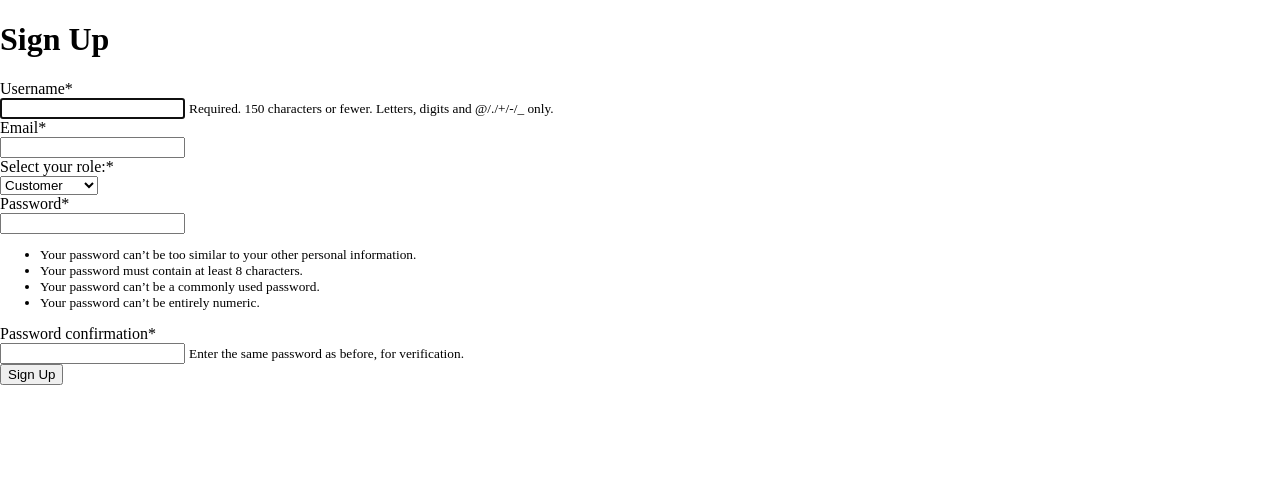
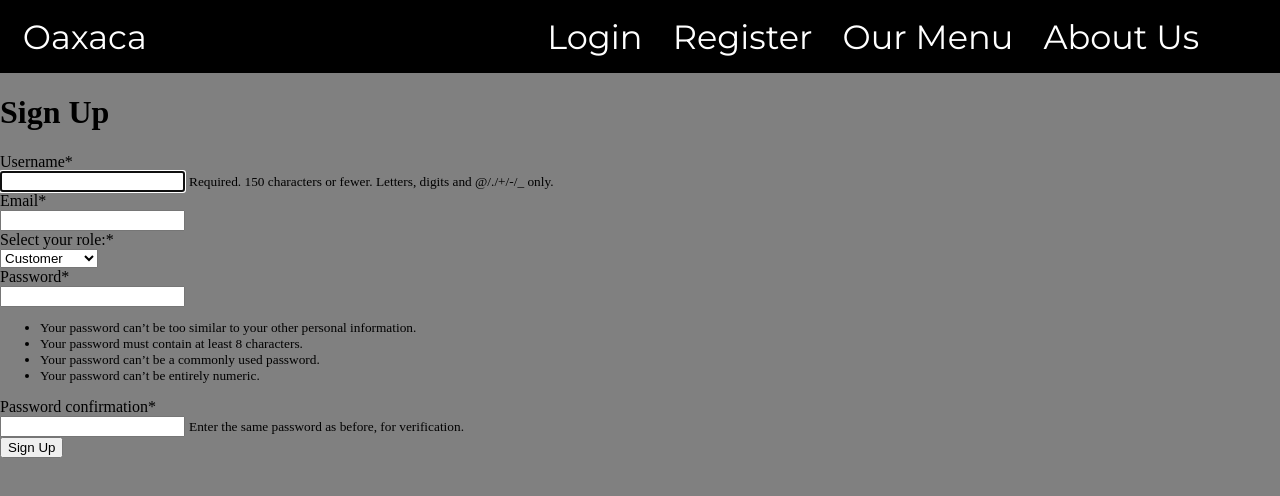
Before and after one commit to XLmT09/RestrauntApplication, a Django app: page /account/signup/ in a window 1280 px wide. Shown: the top 496 px of the page. Run offline with Django 4.2, Linux system fonts and the light colour scheme; some libraries are stand-ins or nearby versions.

Commit message:
Fixes navbar so it works on all pages

```diff
--- a/project/account/templates/account/signup.html
+++ b/project/account/templates/account/signup.html
@@ -1,6 +1,4 @@
-{% extends "base.html" %} {% block content %}
-{% load crispy_forms_tags %}
-{% load static %}
+{% extends "base.html" %} {% block content %} {% load crispy_forms_tags %}
 <h1>Sign Up</h1>
 <form method="POST">
   <!-- Use csrf_token to add security to the registration-->
--- /dev/null
+++ b/project/project/static/css/navbar.css
@@ -0,0 +1,90 @@
+html {
+  scroll-behavior: smooth;
+  background-color: grey;
+}
+
+body {
+  margin: 0;
+  padding: 0;
+}
+
+.bg {
+  background-image: url("/static/images/newBackground.jpg");
+  height: 100vh;
+  background-position: center;
+  background-repeat: no-repeat;
+  background-size: cover;
+  margin: 0;
+  padding: 0;
+}
+
+.bg2 {
+  background-color: rgb(30, 40, 44);
+  height: 100vh;
+}
+
+.bg3 {
+  background-color: rgb(53, 61, 64);
+  height: 100vh;
+}
+
+.nav-options {
+  font-size: 210%;
+  font-family: Arial, Helvetica, sans-serif;
+  font-family: Montserrat;
+  color: white;
+  text-decoration: none;
+  padding: 0.2em;
+}
+
+.nav-btn {
+  border: 3px solid transparent;
+  border-bottom: none;
+  border-top: none;
+  margin-right: 0.2em;
+}
+
+.nav-options:hover {
+  cursor: pointer;
+  border-color: white;
+  text-decoration: none;
+  color: white;
+}
+
+.navigator {
+  width: 100%;
+  height: 7%;
+  background-color: black;
+  padding: 1em;
+}
+
+.logo {
+  float: left;
+  margin-right: 30vw;
+}
+
+.logobox {
+  text-align: center;
+}
+
+.aboutTitle {
+  text-align: center;
+  font-size: 150%;
+  font-family: Montserrat;
+  color: rgb(161, 161, 161);
+  letter-spacing: 5px;
+  position: relative;
+  top: 2%;
+  text-decoration: underline;
+  text-decoration-thickness: 1px;
+}
+
+.dishbox {
+  float: left;
+  width: 50%;
+  height: 100%;
+  background-position: left;
+  background-repeat: no-repeat;
+  background-size: cover;
+  background-image: url("/static/images/dish.jpg");
+}
--- a/project/project/templates/base.html
+++ b/project/project/templates/base.html
@@ -12,18 +12,37 @@
     <title>El Plato Dorado</title>
     {% endif %}
 
-    <link rel="stylesheet" href="{% static 'css/styles.css' %}" />
+    <link rel="stylesheet" href="{% static 'css/navbar.css' %}" />
     <link
       rel="stylesheet"
       href="//fonts.googleapis.com/css?family=Montserrat"
     />
   </head>
   <body>
-    {% for message in messages %}
-    <div class="container-fluid p-0">
-      <div class="alert {{ message.tags }}" role="alert">{{ message }}</div>
+    <div class="navigator">
+      <div class="logo">
+        <a class="nav-options" href="{% url 'home' %}">Oaxaca</a>
+      </div>
+      <a class="nav-options nav-btn" href="{% url 'account-login' %}">Login</a>
+      <a class="nav-options nav-btn" href="{% url 'account-signup' %}"
+        >Register</a
+      >
+      <a
+        class="nav-options nav-btn"
+        onClick="document.getElementById('Menu').scrollIntoView();"
+        >Our Menu</a
+      >
+      <a
+        class="nav-options nav-btn"
+        onClick="document.getElementById('about').scrollIntoView();"
+        >About Us</a
+      >
     </div>
-    {% endfor %}
+
+    <div>
+      {% if messages %} {% for message in messages %} {{ message }} {% endfor %}
+      {% endif %}
+    </div>
 
     <div>{% block content %}{% endblock %}</div>
   </body>
```
Also changed, not shown: project/project/templates/homePage.html (+7 -16 lines).
